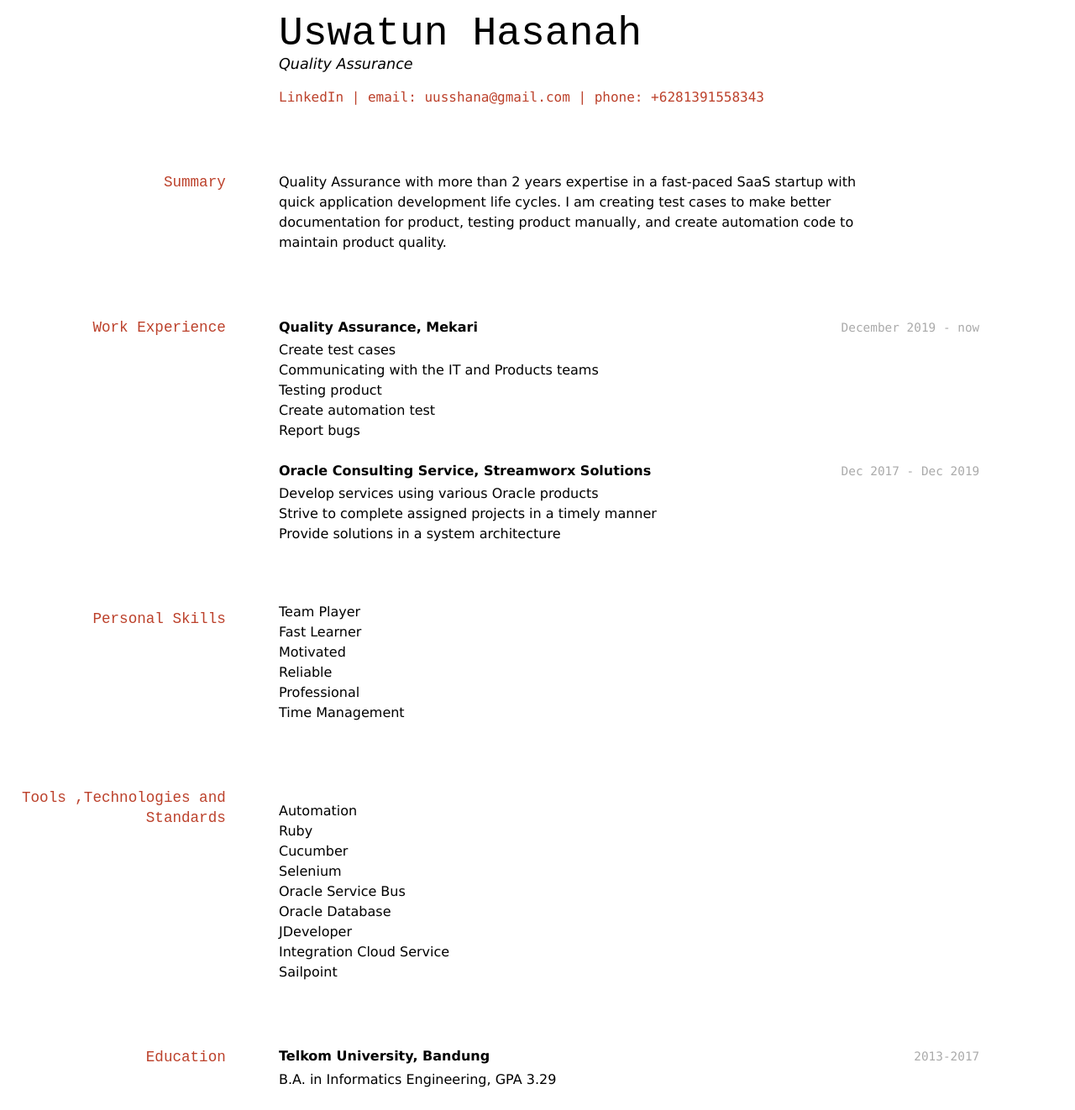
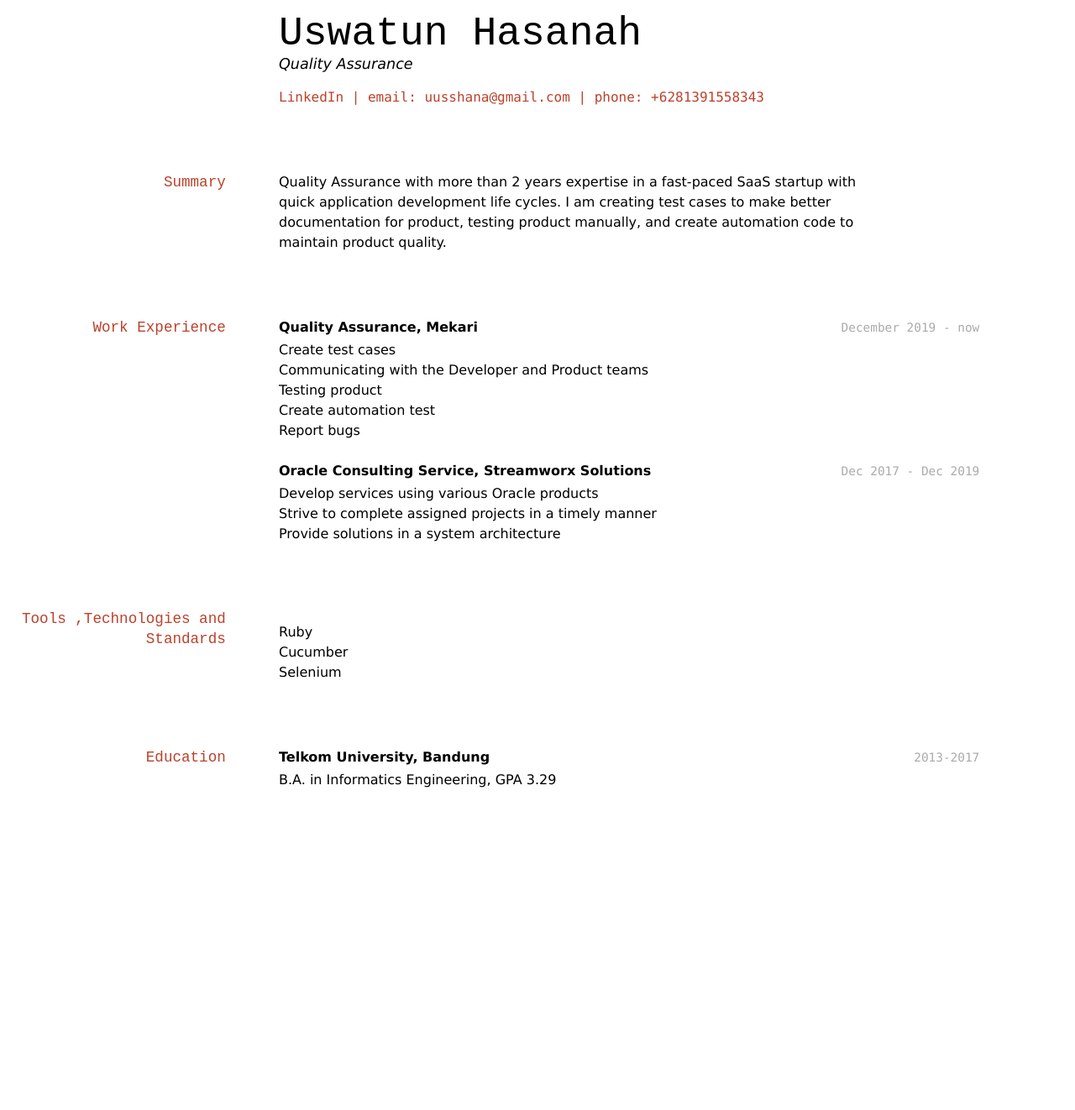
Before and after one commit to elipapa/markdown-cv, a Jekyll site: the page built from index.md, in a window 1280 px wide. Shown: the whole page at 84% size. Built offline with Jekyll 4.4.1, drawn with Linux system fonts in a browser that asks for light colours; after the commit the page ends 965 px from its top, so only the background shows below that.

Commit message:
Update index.md

```diff
--- a/index.md
+++ b/index.md
@@ -20,7 +20,7 @@ Quality Assurance with more than 2 years expertise in a fast-paced SaaS startup
 __Quality Assurance, Mekari__
 
 - Create test cases
-- Communicating with the IT and Products teams
+- Communicating with the Developer and Product teams
 - Testing product
 - Create automation test
 - Report bugs
@@ -33,26 +33,11 @@ __Oracle Consulting Service, Streamworx Solutions__
 - Provide solutions in a system architecture
 
 
-## Personal Skills
-
-- Team Player
-- Fast Learner
-- Motivated
-- Reliable
-- Professional
-- Time Management
-
 ## Tools ,Technologies and Standards
 
-- Automation
 - Ruby
 - Cucumber
 - Selenium
-- Oracle Service Bus
-- Oracle Database
-- JDeveloper
-- Integration Cloud Service
-- Sailpoint
 
 ## Education
 
```
Also changed, not shown: other parts of index.md (+1 -1 lines).
